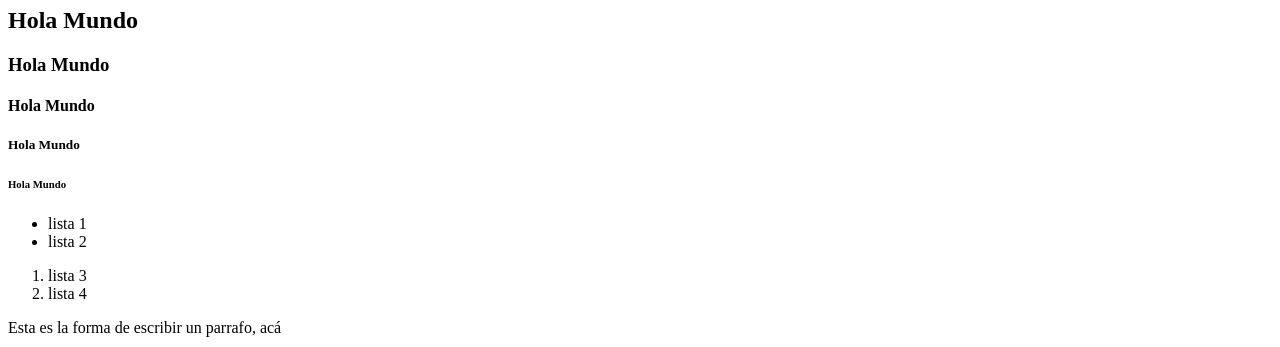
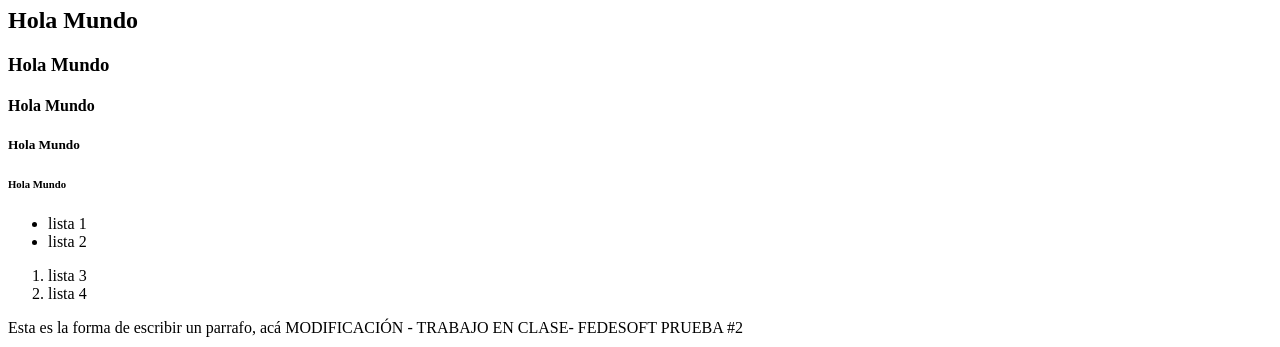
Before and after one commit to miguelgarzonp/martes227, a plain HTML site: page Index.html in a window 1280 px wide. Shown: the part 73-420 px from the top of the page. Drawn offline with Linux system fonts and the light colour scheme.

Commit message:
prueba 2

```diff
--- a/Index.html
+++ b/Index.html
@@ -20,6 +20,8 @@
 </ol>
 <p>    <!-- Para hacer un parrafo-->
 	Esta es la forma de escribir un parrafo, acá
+	MODIFICACIÓN - TRABAJO EN CLASE- FEDESOFT
+	PRUEBA #2
 </p>
 <img src="NBA-logo.png"/>  <!--para ingresar una imagen-->
 <a href="http://www.nba.com/#/" target="_black"> <!--para ingresar un hipervinculo-->
```
